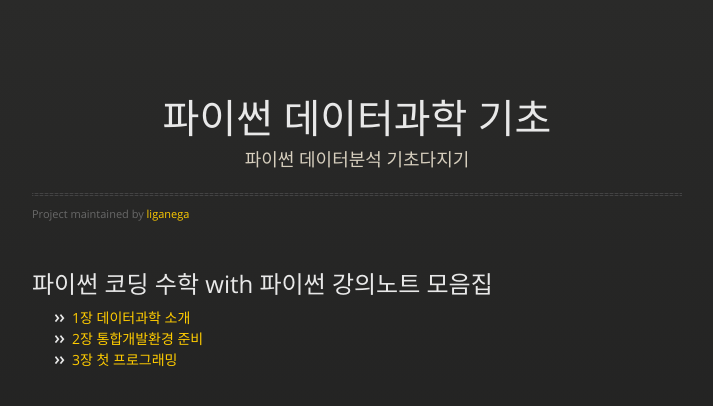
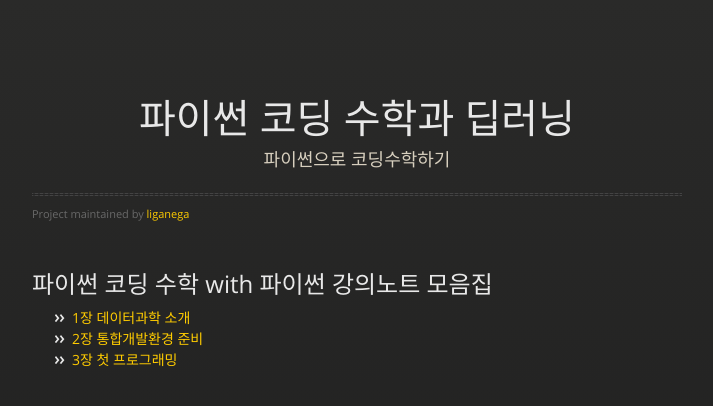
Before and after one commit to liganega/PythonCodingMath, a Jekyll site: the page built from index.md, in a window 1280 px wide. Shown: the top 406 px of the page, without its empty margins (283-996 px from the left). Built offline with Jekyll 4.4.1, drawn with Linux system fonts in a browser that asks for light colours; our own code applies the rules of GitHub Pages for plain Markdown files.

Commit message:
config file modified

```diff
--- a/_config.yml
+++ b/_config.yml
@@ -1,5 +1,5 @@
-title: 파이썬 데이터과학 기초
-description: 파이썬 데이터분석 기초다지기
+title: 파이썬 코딩 수학과 딥러닝
+description: 파이썬으로 코딩수학하기
 show_downloads: false
 google_analytics:
 theme: jekyll-theme-midnight
```
